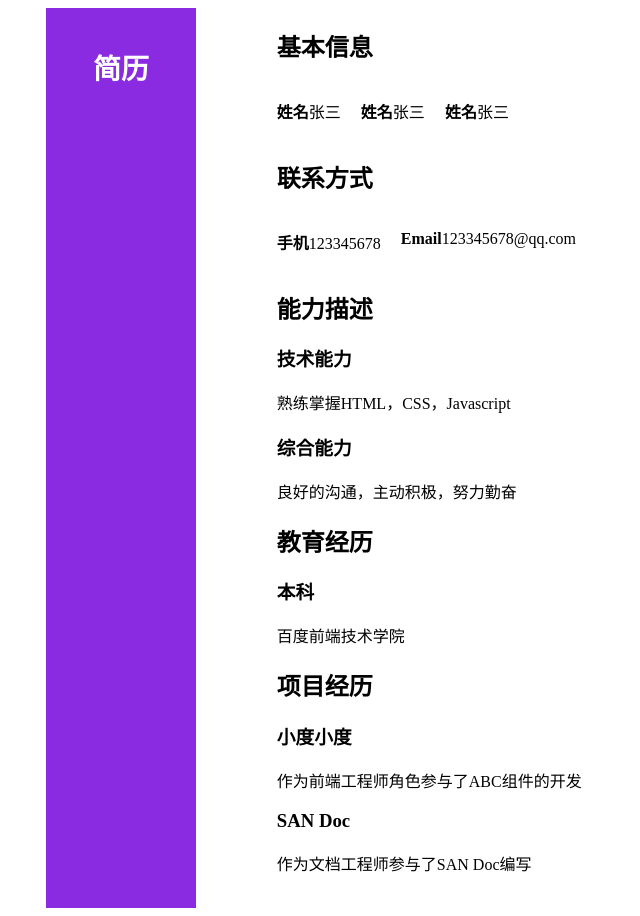
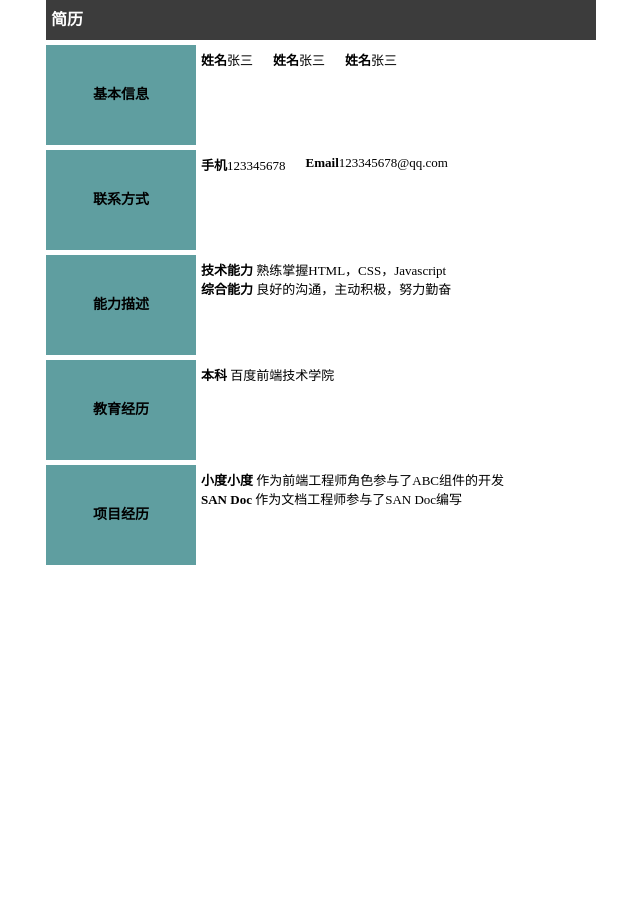
Before and after one commit to lbzli/practice, a plain HTML site: page HelloWorld.html in a window 1280 px wide. Shown: the whole page, without its empty margins (319-959 px from the left). Drawn offline with Linux system fonts and the light colour scheme.

Commit message:
第三个简历完成

```diff
--- a/HelloWorld.css
+++ b/HelloWorld.css
@@ -1,3 +1,7 @@
+*{
+    margin: 0;
+    padding: 0;
+}
 div {
     overflow: hidden;
 }
@@ -8,22 +12,39 @@ div p:nth-child(2){
     margin-left: 20px;
     margin-right: 20px;
 }
+
 div.main{
     width: 550px;
     height: 900px;
     margin: 0 auto;
 }
-div.left{
+div.title {
+    height: 40px;
+    background-color: #3c3c3c;
+    color: white;
+}
+div.title h1 {
+    font-size: 16px;
+    line-height: 40px;
+    padding-left: 5px;
+}
+div.item {
+    height: 100px;
+    margin-top: 5px;
+}
+div.item h2{
     width: 150px;
-    height: 900px;
     float: left;
-    background-color: blueviolet;
     text-align: center;
-    color: white;
+    height: 100%;
+    line-height: 100px;
     font-size: 14px;
-    padding-top: 20px;
+    background-color: cadetblue;
+
 }
-div.right{
-    height: 900px;
-    float: right;
+div.item div {
+    float: left;
+    font-size: 13px;
+    padding-top: 5px;
+    padding-left: 5px;
 }
--- a/HelloWorld.html
+++ b/HelloWorld.html
@@ -6,34 +6,50 @@
 </head>
 <body>
     <div class="main">
-        <div class="left">
+        <div class="title">
             <h1>简历</h1>
         </div>
-        <div class="right">
+        <div class="content">
+            <div class="item">
                 <h2>基本信息</h2>
                 <div>
                     <p><strong>姓名</strong>张三</p>
                     <p><strong>姓名</strong>张三</p>
                     <p><strong>姓名</strong>张三</p>
                 </div>
+            </div>
+            <div class="item">
                 <h2>联系方式</h2>
                 <div>
                     <p><strong>手机</strong>123345678</p>
                     <p><strong>Email</strong>123345678@qq.com</p>
                 </div>
+            </div>
+            <div class="item">
                 <h2>能力描述</h2>
-            <h3>技术能力</h3>
-            <span>熟练掌握HTML，CSS，Javascript</span>
-            <h3>综合能力</h3>
+                <div>
+                    <strong>技术能力</strong>
+                    <span>熟练掌握HTML，CSS，Javascript</span><br>
+                    <strong>综合能力</strong>
                     <span>良好的沟通，主动积极，努力勤奋</span>
+                </div>
+            </div>
+            <div class="item">
                 <h2>教育经历</h2>
-            <h3>本科</h3>
+                <div>
+                    <strong>本科</strong>
                     <span>百度前端技术学院</span>
+                </div>
+            </div>
+            <div class="item">
                 <h2>项目经历</h2>
-            <h3>小度小度</h3>
-            <span>作为前端工程师角色参与了ABC组件的开发</span>
-            <h3>SAN Doc</h3>
+                <div>
+                    <strong>小度小度</strong>
+                    <span>作为前端工程师角色参与了ABC组件的开发</span><br>
+                    <strong>SAN Doc</strong>
                     <span>作为文档工程师参与了SAN Doc编写</span>
+                </div>
+            </div>
         </div>
     </div>
 </body>
```
Lines whose indentation alone changed are shown as unchanged.
